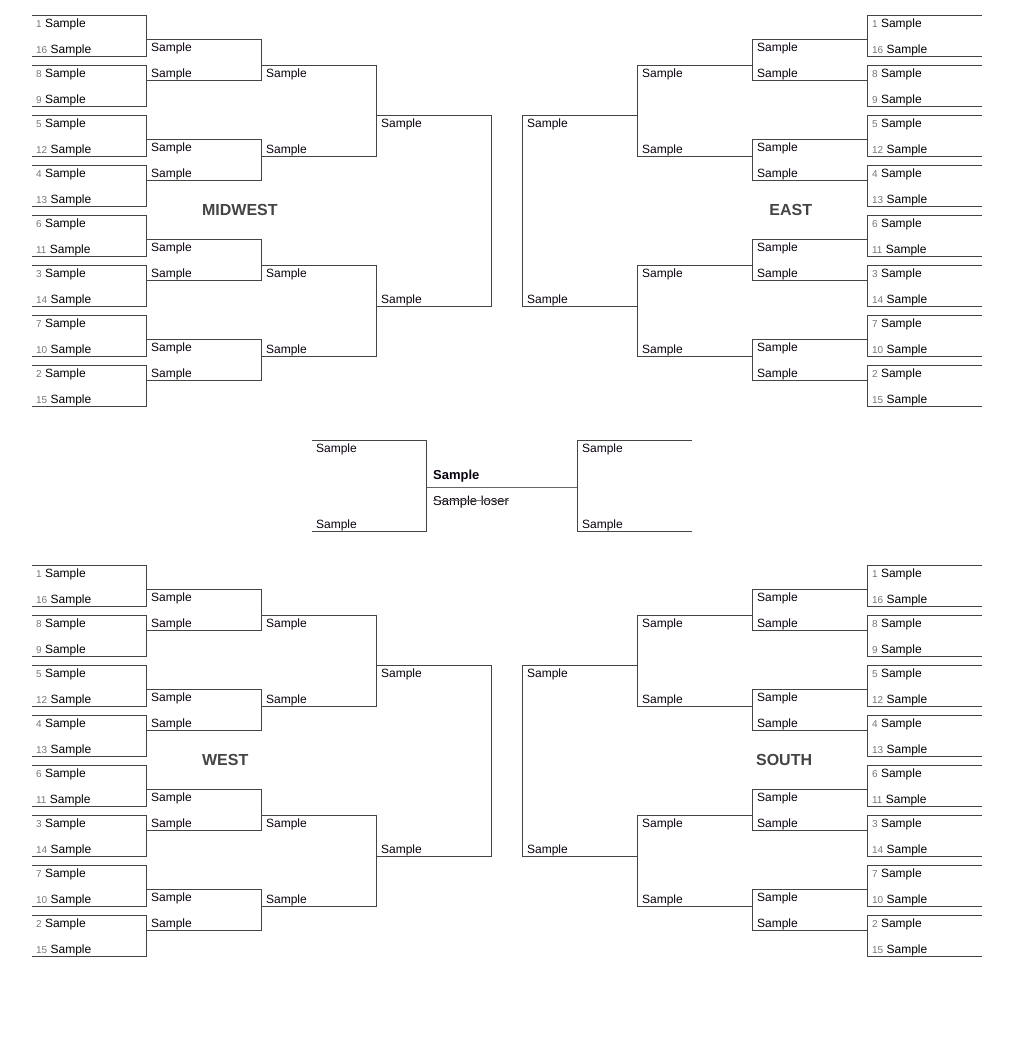
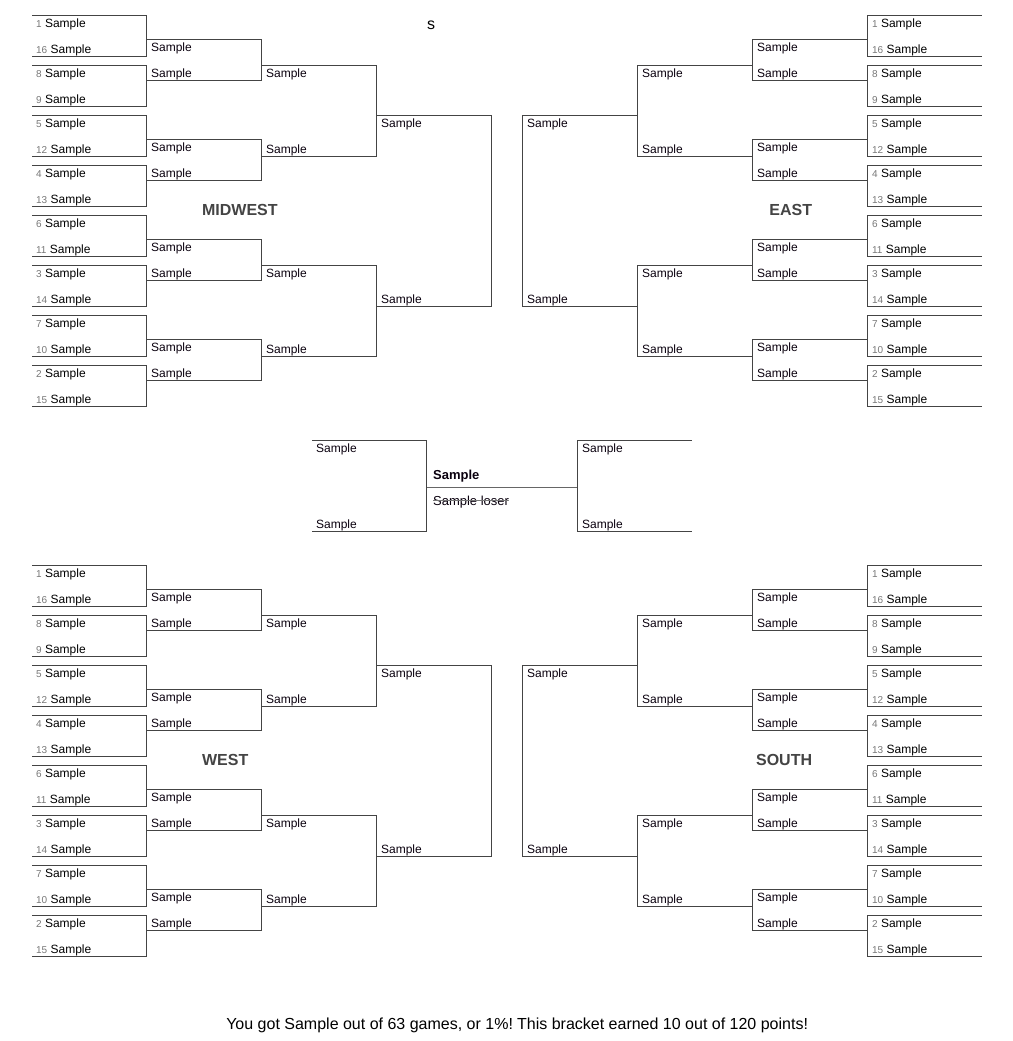
Before and after one commit to berkhoutalex/Heroku-Predictor, a Django app: template app/templates/html/bracket.html in a window 1280 px wide. Shown: the part 48-1089 px from the top of the page, without its empty margins (123-1136 px from the left). Before the commit the page ends 1005 px from the top, so only its background shows below. Run offline with Django 3.2, Linux system fonts and the light colour scheme; the template is opened without the code that fills it: most values are stand-ins (such as "Sample title", 1, 10 or a date in 2020); parts of the project's set-up code (start-up, migrations or seed data) failed here and were passed over.

Commit message:
scoring back at the bottom

```diff
--- a/app/templates/html/bracket.html
+++ b/app/templates/html/bracket.html
@@ -385,7 +385,6 @@
     <div id="round2" class="round">
       <h3>
         Round Two (2010 NCAA Men's Basketball Tournament)
-           You got {{games_correct}} out of 63 games, or {{percent_right}}%!
       </h3>
       <div class="region region1">
         <h4 class="region1">
@@ -755,7 +754,7 @@
     <div id="round6" class="round">
       <h3>
         Round Six (2010 NCAA Men's Basketball Tournament)
-      </h3>
+      </h3>s
       <div class="region">
         <div id="match64" class="match m1">
           <p class="slot slot1" id="slot1">
@@ -773,7 +772,8 @@
   </div>
 </div>
     <center>
-
+        You got {{games_correct}} out of 63 games, or {{percent_right}}%!
+        This bracket earned {{points}} out of 120 points!
     </center>
 </body>
 </html>
```
